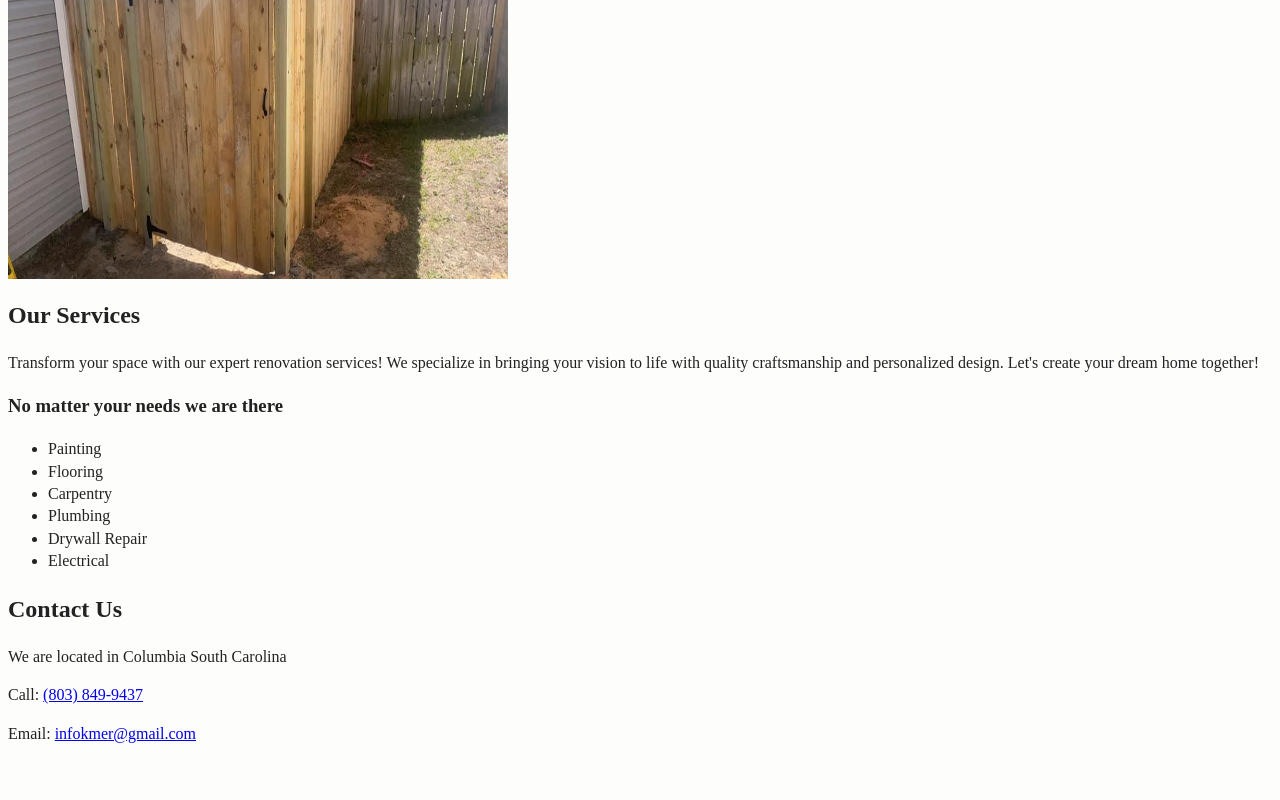
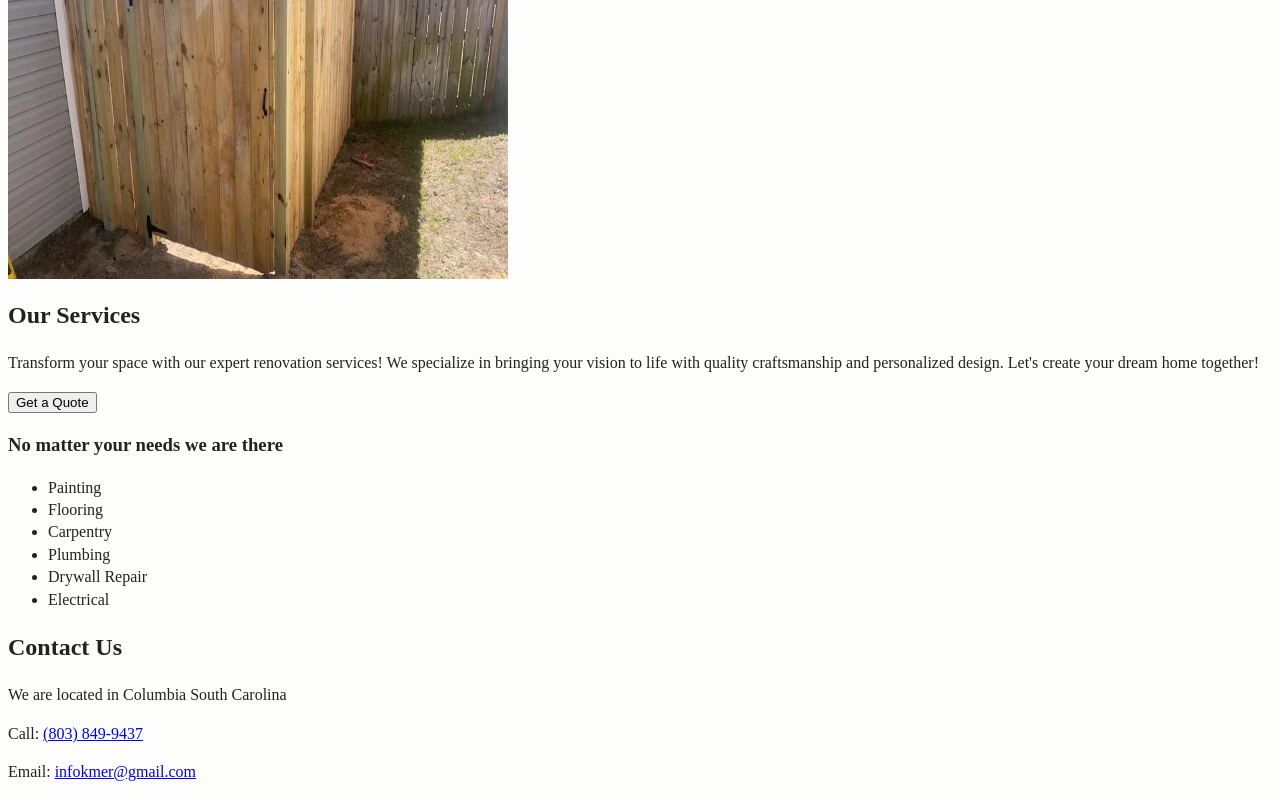
Before and after one commit to LunarShadow/kings_renovation, a website built with webpack: page index.html in a window 1280 px wide. Shown: the part 666-1466 px from the top of the page. Before the commit the page ends 1427 px from the top, so only its background shows below. Built offline with nearby package versions, Linux system fonts and the light colour scheme.

Commit message:
Add second cta

```diff
--- a/index.html
+++ b/index.html
@@ -49,6 +49,7 @@
   <!-- About us -->
   <h2> Our Services</h2>
   <p>Transform your space with our expert renovation services! We specialize in bringing your vision to life with quality craftsmanship and personalized design. Let's create your dream home together!</p>
+  <button>Get a Quote</button>
   <h3>No matter your needs we are there</h3>
   <ul>
     <li>Painting</li>
--- a/package.json
+++ b/package.json
@@ -1,5 +1,5 @@
 {
-  "name": " ",
+  "name": "Kings Renovation Site",
   "version": "0.0.1",
   "description": "",
   "private": true,
@@ -7,7 +7,7 @@
     ""
   ],
   "license": "",
-  "author": "",
+  "author": "OvercomewithChrist",
   "scripts": {
     "test": "echo \"Error: no test specified\" && exit 1",
     "start": "webpack serve --open --config webpack.config.dev.js",
```
